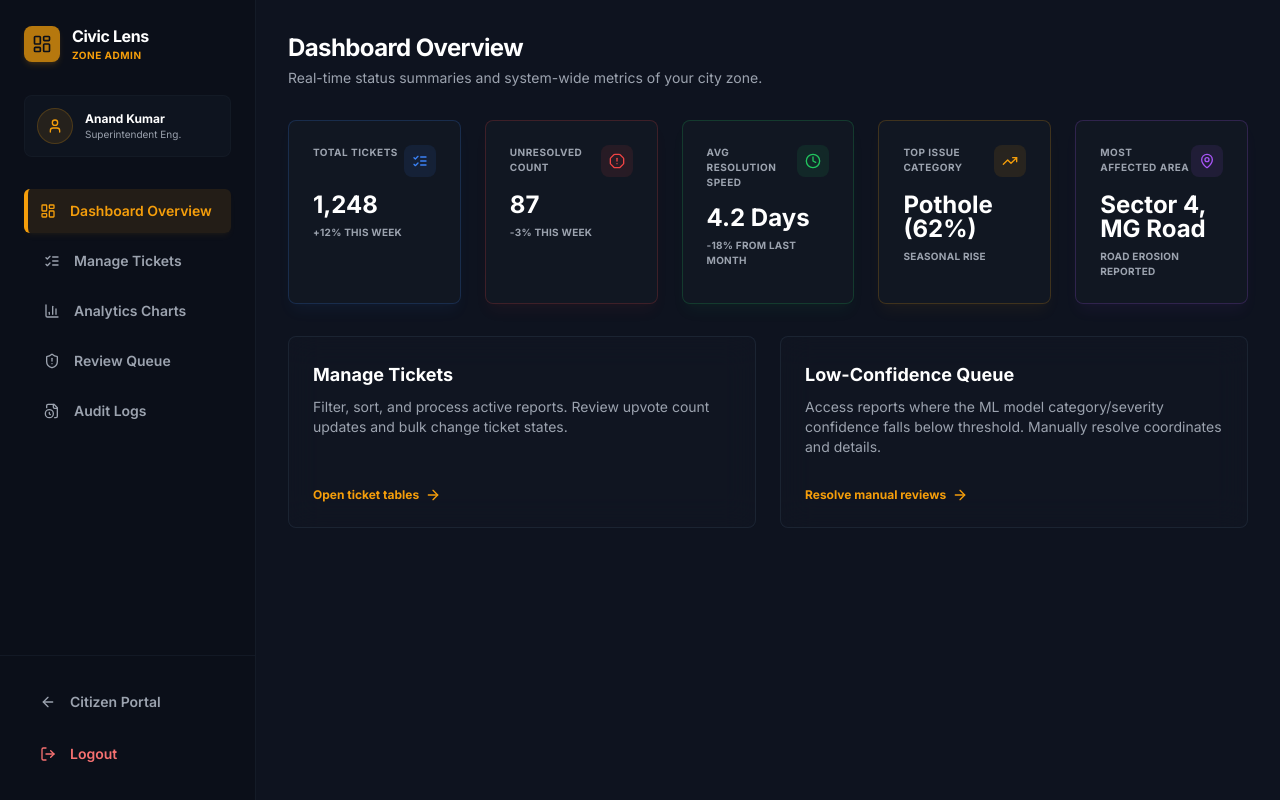
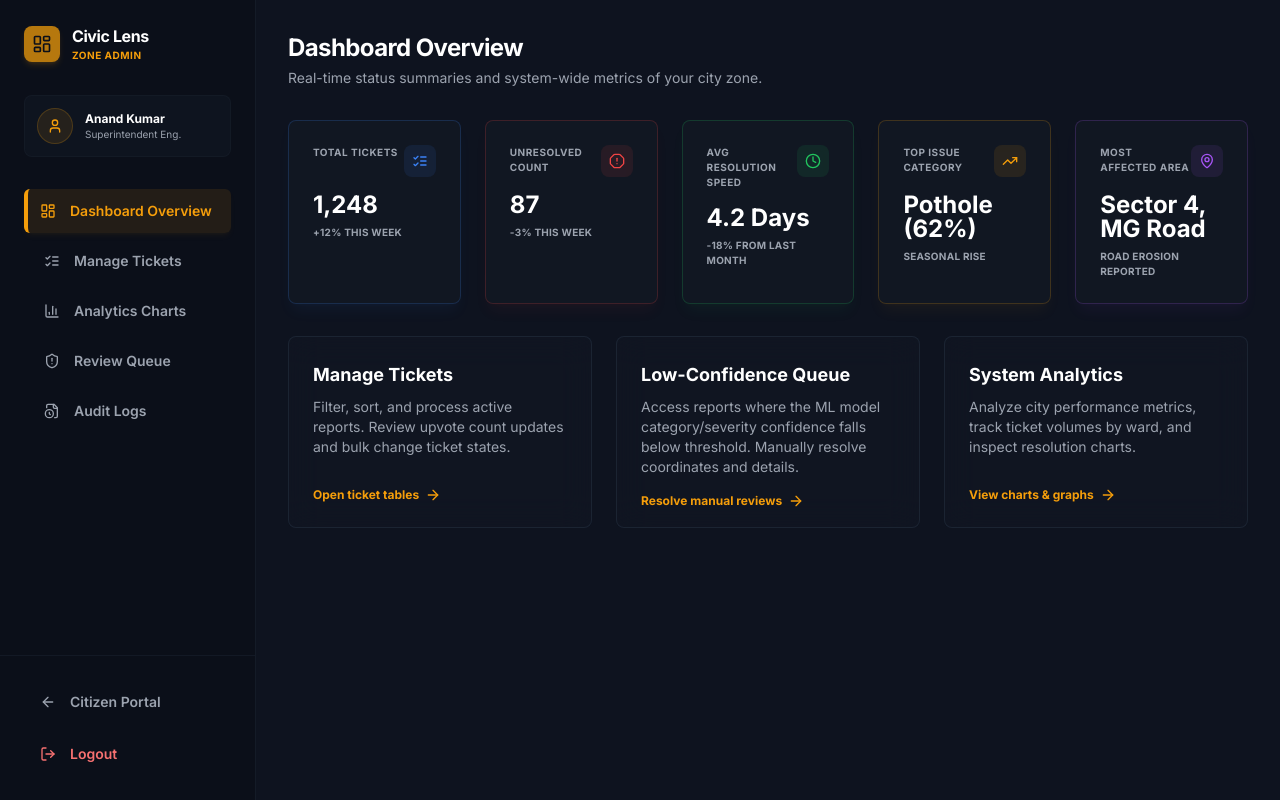
Before and after one commit to Tanish1808/Civic-Lens, a React (Vite) app in the folder civic_lens_frontend/: page /admin/overview in a window 1280 px wide. Built offline with nearby package versions, Linux system fonts and the light colour scheme.

Commit message:
feat: add System Analytics link card to Admin Dashboard actions grid

```diff
--- a/civic_lens_frontend/src/features/admin/pages/AdminOverview.jsx
+++ b/civic_lens_frontend/src/features/admin/pages/AdminOverview.jsx
@@ -44,7 +44,7 @@ export default function AdminOverview() {
       </div>
 
       {/* Admin Action Sections */}
-      <div className="grid grid-cols-1 md:grid-cols-2 gap-6">
+      <div className="grid grid-cols-1 md:grid-cols-3 gap-6">
         {/* Manage Tickets block */}
         <div className="bg-[#151B26]/40 backdrop-blur-lg border border-gray-800/80 rounded-card p-6 flex flex-col justify-between h-48 hover:border-amber-500/20 transition-all duration-300">
           <div>
@@ -74,6 +74,21 @@ export default function AdminOverview() {
             <ArrowRight className="w-4 h-4" />
           </Link>
         </div>
+
+        {/* View Analytics block */}
+        <div className="bg-[#151B26]/40 backdrop-blur-lg border border-gray-800/80 rounded-card p-6 flex flex-col justify-between h-48 hover:border-amber-500/20 transition-all duration-300">
+          <div>
+            <h2 className="text-lg font-extrabold text-white">System Analytics</h2>
+            <p className="text-sm text-gray-400 mt-2">Analyze city performance metrics, track ticket volumes by ward, and inspect resolution charts.</p>
+          </div>
+          <Link
+            to="/admin/analytics"
+            className="inline-flex items-center gap-1.5 text-xs font-bold text-amber-500 hover:text-amber-400 transition-colors mt-4"
+          >
+            <span>View charts & graphs</span>
+            <ArrowRight className="w-4 h-4" />
+          </Link>
+        </div>
       </div>
     </div>
   );
```
